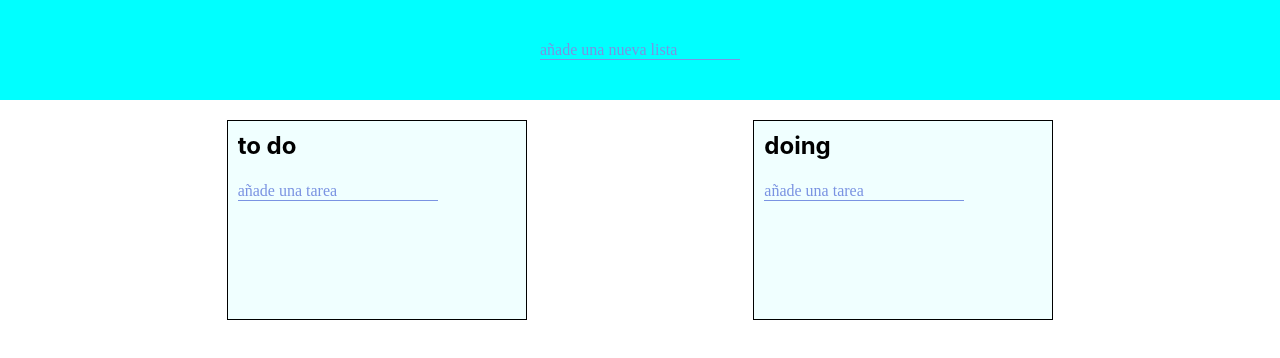
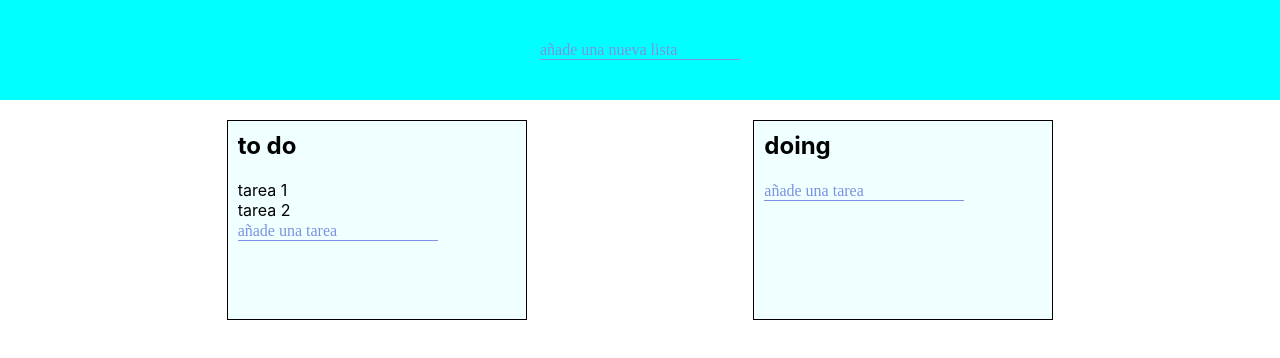
Before and after one commit to alfonsem/to-do-Alfonso, an Angular app: page / in a window 1280 px wide. Shown: the top 358 px of the page. Built offline with nearby package versions, Linux system fonts and the light colour scheme.

Commit message:
añadimos los deleteTask y deleteList al dataManagerSerevice

```diff
--- a/src/app/data-manager.service.ts
+++ b/src/app/data-manager.service.ts
@@ -2,7 +2,7 @@ import {
   Injectable
 } from '@angular/core';
 import {
-  List
+  List, Task
 } from './models.interfaces';
 
 @Injectable({
@@ -18,7 +18,24 @@ export class DataManagerService {
     lists: [{
         listID: 0,
         name: 'to do',
-        tasks: [],
+        tasks: [{
+          listID: 0,
+          taskID: 0,
+          text: 'tarea 1',
+          color: '',
+          completed: false,
+          createAt: new Date(),
+          modifiedAt: new Date()
+        },
+        {
+          listID: 0,
+          taskID: 1,
+          text: 'tarea 2',
+          color: '',
+          completed: false,
+          createAt: new Date(),
+          modifiedAt: new Date()
+        }],
         createdAt: new Date(),
         modifiedAt: new Date()
       },
@@ -48,4 +65,35 @@ export class DataManagerService {
     this.data.lists.push(newList);
   }
 
+  addNewtask(text: string, list: List){
+    const newTask : Task = {
+        listID: list.listID,
+        taskID: Date.now(),
+        text,
+        color: '',
+        completed: false,
+        createAt: new Date(),
+        modifiedAt: new Date()
+    };
+    this.data.lists = this.data.lists.map(listObj=>{
+      if(listObj.listID === list.listID){
+        listObj.tasks.push(newTask);
+      }
+      return listObj;
+    });
+  }
+
+  deleteList(list: List) {
+    this.data.lists = this.data.lists.filter(list => list.listID !== list.listID);
+  }
+
+  deleteTask(task: Task){
+    this.data.lists = this.data.lists.map(listObj => {
+      if(listObj.listID === listObj.listID){
+          listObj.tasks = listObj.tasks.filter(task => task.taskID !== task.taskID);
+      }
+      return listObj;
+    });
+  }
+
 }
--- a/src/app/list/list.component.html
+++ b/src/app/list/list.component.html
@@ -3,6 +3,6 @@
 </p> -->
 <div class="list">
   <h1>{{list.name}}</h1>
-  <div class="tasks"></div>
-  <input type="text" placeholder="añade una tarea" />
+  <div class="tasks" ><app-task *ngFor="let taskObject of list.tasks" [task] = "taskObject" ></app-task></div>
+  <input type="text" placeholder="añade una tarea" (keyup.enter)="addTask($event)"/>
 </div>
--- a/src/app/list/list.component.ts
+++ b/src/app/list/list.component.ts
@@ -1,5 +1,6 @@
 import { Component, OnInit, Input } from '@angular/core';
 import { List } from '../models.interfaces';
+import { DataManagerService } from '../data-manager.service';
 
 @Component({
   selector: 'app-list',
@@ -9,7 +10,16 @@ import { List } from '../models.interfaces';
 export class ListComponent implements OnInit {
   @Input() list : List;
 
-  constructor() { }
+  constructor(private dataManager : DataManagerService) { }
+
+  //Método con el que añadimos una tarea nueva llamando al serviceManager y su método de añadir tarea
+  addTask(ev){
+    if(ev.target.value.trim()!== ''){
+      this.dataManager.addNewtask(ev.target.value.trim(), this.list);
+      console.log(ev.target.value);
+      ev.target.value = '';  //Vaciamos el input
+    }
+  }
 
   ngOnInit() {
   }
--- a/src/app/task/task.component.html
+++ b/src/app/task/task.component.html
@@ -1,3 +1,4 @@
-<p>
+<!-- <p>
   task works!
-</p>
+</p> -->
+<div class="task"> {{ task.text }} </div>
--- a/src/app/task/task.component.ts
+++ b/src/app/task/task.component.ts
@@ -1,4 +1,5 @@
-import { Component, OnInit } from '@angular/core';
+import { Component, OnInit, Input } from '@angular/core';
+import { Task } from '../models.interfaces';
 
 @Component({
   selector: 'app-task',
@@ -6,7 +7,8 @@ import { Component, OnInit } from '@angular/core';
   styleUrls: ['./task.component.scss']
 })
 export class TaskComponent implements OnInit {
-
+  //Nos traemos la información de las tareas
+  @Input() task: Task;
   constructor() { }
 
   ngOnInit() {
```
